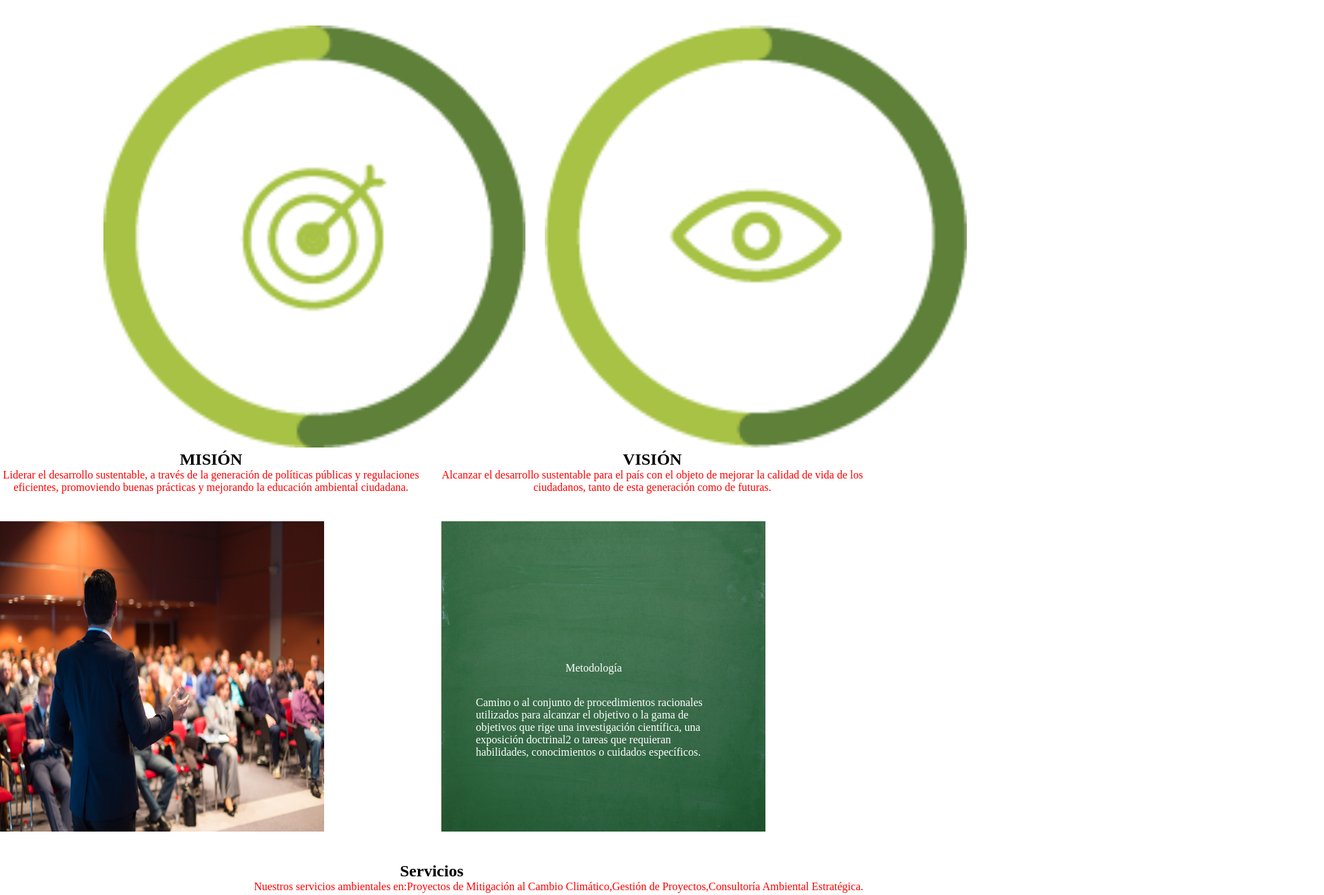
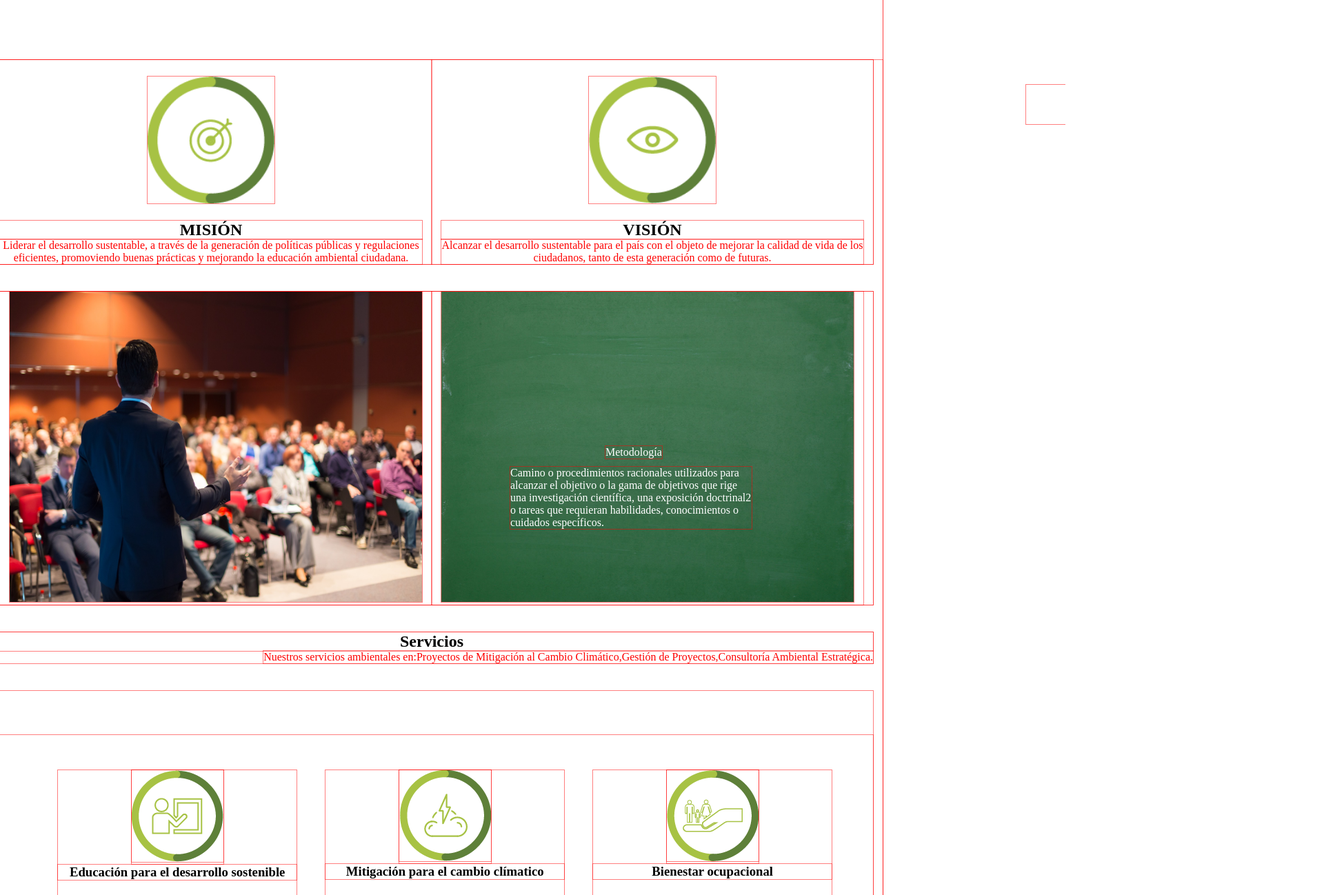
Before and after one commit to PatriciaMendozas/Lab-E-comunidad, a plain HTML site: page index.html in a window 1280 px wide. Shown: the part 403-1701 px from the top of the page at 69% size, 1920 px wide, since content can reach past the window. Drawn offline with Linux system fonts and the light colour scheme.

Commit message:
unido todo el trabajo

```diff
--- a/css/main.css
+++ b/css/main.css
@@ -1,5 +1,7 @@
-/**{outline: 1px solid rgba(255,0,0,0.2);
-}*/
+*{outline: 1px solid rgba(255,0,0,0.5);
+}
+
+/*shirley*/
 a{
 	text-decoration: none;
 }
@@ -74,9 +76,7 @@ p{
 	float: right;
 	color: red;
 }
-img{
-	width: 100%;
-}
+
 
 .icono_contac{
 	display: inline-block;
@@ -121,51 +121,41 @@ img{
 	box-shadow: rgb(150, 172, 150)5px 5px 5px 10px;
 }
 /*Marisol*/
+
+
 .cuadro1{
 	margin-bottom: 40px;
-	margin-top: 40px;
+	margin-top: 90px;
 }
-#abc{
-	margin-left: 150px;
 
-}
-#bcd{
-	margin-left: 150px;
-
-}
-p{
-	text-align: center;
-}
-h2{
-	text-align: center;
-}
 h3{
 	text-align: center;
 	margin-bottom: 30px;
 }
 .conferencia{
-	width: 470px;
+	width: 620px;
 	height: 450px;
 }
-.pq {
+.verde {
 	position: absolute;
+	margin-left: 250px;
+	margin-top: -300px;
+}
 
-	margin-left: 200px;
-	margin-top: -320px;
-}
-.logia{
+.texto{
 	position: absolute;
-	margin-left: 180px;
-	margin-top: -250px;
-	color: white;
-}
-.logia2{
-	position: absolute;
-	margin-left: 50px;
+	margin-left: 100px;
 	margin-top: -200px;
 	color: white;
 	height: 90px;
 	width: 350px;
+
+}
+.titulo{
+	color: white;
+	position: absolute;
+	margin-left: 238px;
+	margin-top: -230px;
 
 }
 .cuadro3{
@@ -175,7 +165,26 @@ h3{
 .cero{
 	margin-left: 50px;
 }
-.separar{
-	margin-bottom: 50px;
-	margin-top: 50px;
+
+.centrado{
+	text-align: center;
 }
+.redondo{
+	width: 27%;
+	margin: 4% 0% 4% 3%;
+	display: inline-block;
+	vertical-align: top;
+	text-align: center;
+}
+.servicios{
+
+	margin-top: 5%;
+}
+.circulo{
+	width: 30%;
+	margin: 4% 5% 4% 35%;
+	display: inline-block;
+	vertical-align: top;
+	text-align: center;
+
+}
--- a/index.html
+++ b/index.html
@@ -39,77 +39,57 @@
 	</div>
 	</header>
 	<section>
-		<!-- marisol desde despues de menu, hasta antes del cuadrado verde-->
 
-	<div class="cuadro1">
-		<div class="row">
+	<!-- marisol desde despues de menu, hasta antes del cuadrado verde-->
+	<div class="row cuadro1" >
+		<div class="col-6 ">
+			<img class=" circulo"src="img/iconos/mision/mision.png">
+			<h2 class="centrado">MISIÓN</h2>
+			<p class="centrado">Liderar el desarrollo sustentable, a través de la generación de políticas públicas y regulaciones eficientes, promoviendo buenas prácticas y mejorando la educación ambiental ciudadana.</p>
+		</div>
+		<div class="col-6 ">
+			<img class=" circulo"src="img/iconos/mision/vision.png">
+			<h2 class="centrado">VISIÓN</h2>
+			<p class="centrado">Alcanzar el desarrollo sustentable para el país con el objeto de mejorar la calidad de vida de los ciudadanos, tanto de esta generación como de futuras.</p>
+		</div>
+	</div>
+	<div class="row">
+		<div  class="col-12">
 			<div class="col-6">
-				<img id="abc"src="img/iconos/mision/mision.png">
-					<h2>MISIÓN</h2>
-					<p>Liderar el desarrollo sustentable, a través de la generación de políticas públicas y regulaciones eficientes, promoviendo buenas prácticas y mejorando la educación ambiental ciudadana.</p>
+				<img class="conferencia"src="img/metodo.jpg">
 			</div>
 			<div class="col-6">
-				<img id="bcd"src="img/iconos/mision/vision.png">
-					<h2>VISIÓN</h2>
-					<p>Alcanzar el desarrollo sustentable para el país con el objeto de mejorar la calidad de vida de los ciudadanos, tanto de esta generación como de futuras.</p>
+				<img class="conferencia"src="img/fondo.jpg">
+				<img class="verde"src="img/iconos/metodologia-icon.png">
+				<p class="titulo">Metodología	</p>
+				<div class="texto">Camino o procedimientos racionales utilizados para alcanzar el objetivo o la gama de objetivos que rige una investigación científica, una exposición doctrinal2 o tareas que requieran habilidades, conocimientos o cuidados específicos.
+				</div>
 			</div>
 		</div>
 	</div>
 
-	<div class="cuadro2">
-		<div class="row">
-			<div class="col-6">
-			<img class="conferencia"src="img/metodo.jpg">
+	<div class="row cuadro3">
+		<h2 class="centrado">Servicios</h2>
+				<p class="centrado">Nuestros servicios ambientales en:Proyectos de Mitigación al Cambio Climático,Gestión de Proyectos,Consultoría Ambiental Estratégica.
+ 				</p>
+	</div>
+	<div class="row centrado">
+				<ul class="servicios">
+					<li class="redondo"><a href="#"> <img src="img/iconos/servicios-icon/educacion.png"></a> <h3>Educación para el desarrollo sostenible</h3><p class="centrado">
+					Se preocupa por el bienestar de las cuatro dimensiones de la sostenibilidad: el medio ambiente, la sociedad, la cultura y la economía.</p></li>
+					<li class="redondo"><a href="#"><img src="img/iconos/servicios-icon/mitigacion.png"></a><h3>Mitigación para el cambio clímatico</h3><p class="centrado">Es la acción que consiste en disminuir la intensidad del forzante radiativo con el fin de reducir el calentamiento global</p></li>
+					<li class="redondo"><a href="#"><img src="img/iconos/servicios-icon/bienestar.png"></a><h3>Bienestar ocupacional</h3><p class="centrado">Conjunto de actividades asociado a disciplinas, cuyo objetivo es la promoción y mantenimiento del bienestar físico. </p></li>
 
-			</div>
-			<div class="col-6">
-				<img class="conferencia"src="img/fondo.jpg">
-				<img class="pq"   src="img/iconos/metodologia-icon.png">
-				<div class="logia">Metodología</div>
-				<div class="logia2">Camino o al conjunto de procedimientos racionales utilizados para alcanzar el objetivo o la gama de objetivos que rige una investigación científica, una exposición doctrinal2 o tareas que requieran habilidades, conocimientos o cuidados específicos.</div>
-			</div>
-		</div>
+					<li class="redondo"><a href="#"><img src="img/iconos/servicios-icon/seguridad-icon.png"></a><h3>Consultorías en seguridad industrial y Medio Ambiente</h3><p class="centrado">Encargada de implementar la seguridad en los sectores laborales, con el propósito de administrar los riesgos asociados a éstos</p></li>
+					<li class="redondo"><a href="#"><img src="img/iconos/servicios-icon/manejo-de-agua.png"></a><h3>Manejo de aguas</h3><p class="centrado">Enfoque integral, holístico a la gestión moderna del agua y tomando una posición de liderazgo en el suministro de agua en general  . </p></li>
+
+					<li class="redondo"><a href="#"><img src="img/iconos/servicios-icon/agricultura-icon.png"></a><h3>Agrícultura</h3><p clas="centrado">Conjunto de técnicas y conocimientos para cultivar la tierra</p></li>
+				</ul>
 	</div>
-	<div class="cuadro3">
-		<div class="row">
-			<div class="col-12">
-				<h2>Servicios</h2>
-				<p>Nuestros servicios ambientales en:Proyectos de Mitigación al Cambio Climático,Gestión de Proyectos,Consultoría Ambiental Estratégica.
- 				</p>
-			</div>
-		</div>
-	</div>
-	<div class="cuadro4">
-		<div class="row">
-			<div class="col-12 " >
-				<div class="col-4" >
-					<img class="cero" src="img/iconos/servicios-icon/educacion.png">
-					<h3>Educación para el desarrollo sostenible</h3><p>
-					Se preocupa por el bienestar de las cuatro dimensiones de la sostenibilidad: el medio ambiente, la sociedad, la cultura y la economía.</p>
-				</div>
-				<div class="col-4">
-					<img class="cero"src="img/iconos/servicios-icon/mitigacion.png"><h3>Mitigación para el cambio clímatico</h3><p>Es la acción que consiste en disminuir la intensidad del forzante radiativo con el fin de reducir el calentamiento global</p>
-				</div>
-				<div class="col-4">
-					<img class="cero"src="img/iconos/servicios-icon/bienestar.png"><h3>Bienestar ocupacional</h3><p>Conjunto de actividades asociado a disciplinas, cuyo objetivo es la promoción y mantenimiento del bienestar físico, mental y social </p>
-				</div>
-			</div>
-			<div class="col-12 separar" >
-				<div class="col-4">
-					<img class="cero"src="img/iconos/servicios-icon/seguridad-icon.png"><h3>Consultorías en seguridad industrial y Medio Ambiente</h3><p>Encargada de implementar la seguridad en los sectores laborales, con el propósito de administrar los riesgos asociados a éstos</p>
-				</div>
-				<div class="col-4">
-					<img class="cero" src="img/iconos/servicios-icon/manejo-de-agua.png"><h3>Manejo de aguas</h3><p>Enfoque integral, holístico a la gestión moderna del agua y tomando una posición de liderazgo en el suministro de agua en general . </p>
-				</div>
-				<div class="col-4">
-					<img class="cero"src="img/iconos/servicios-icon/agricultura-icon.png"><h3>Agrícultura</h3><p>Conjunto de técnicas y conocimientos para cultivar la tierra</p>
-				</div>
-			</div>
-		</div>
-	</div>
+	<!--patty-->
 	<div class="row">
 		<!--proyectos-->
-		<h2>PROYECTOS</h2>
+		<h2 class="centrado">PROYECTOS</h2>
 		<div class="slider2">
 
   			<div class="slide">
@@ -132,7 +112,7 @@
   		</div>
 	</div>
 	<div class="row">
-		<h2>EQUIPO</h2>
+		<h2 class="centrado">EQUIPO</h2>
 		<ul class="equipo">
 			<li class="list_equipo">
 				<img src="img/fotos/equipo2.jpg" >
```
